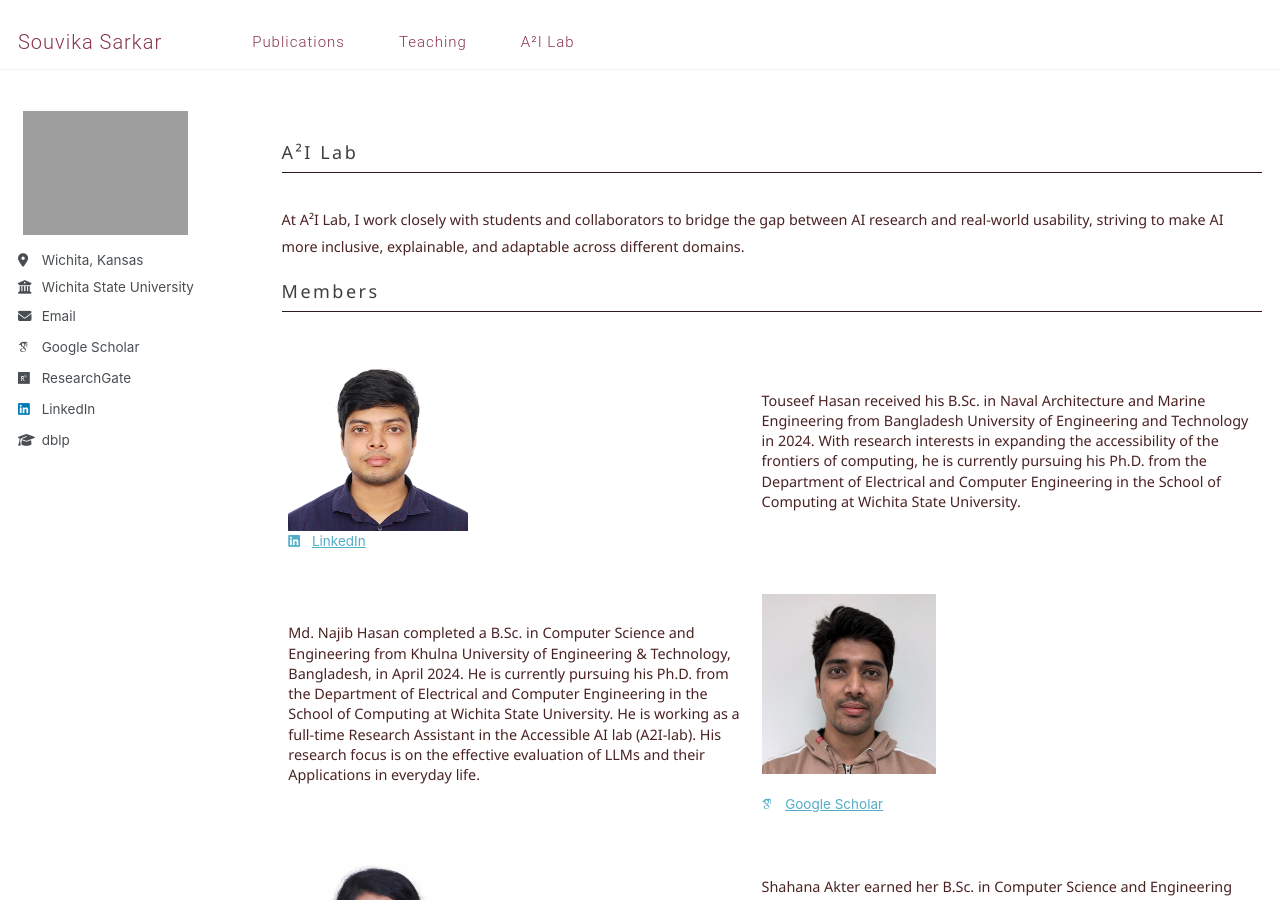
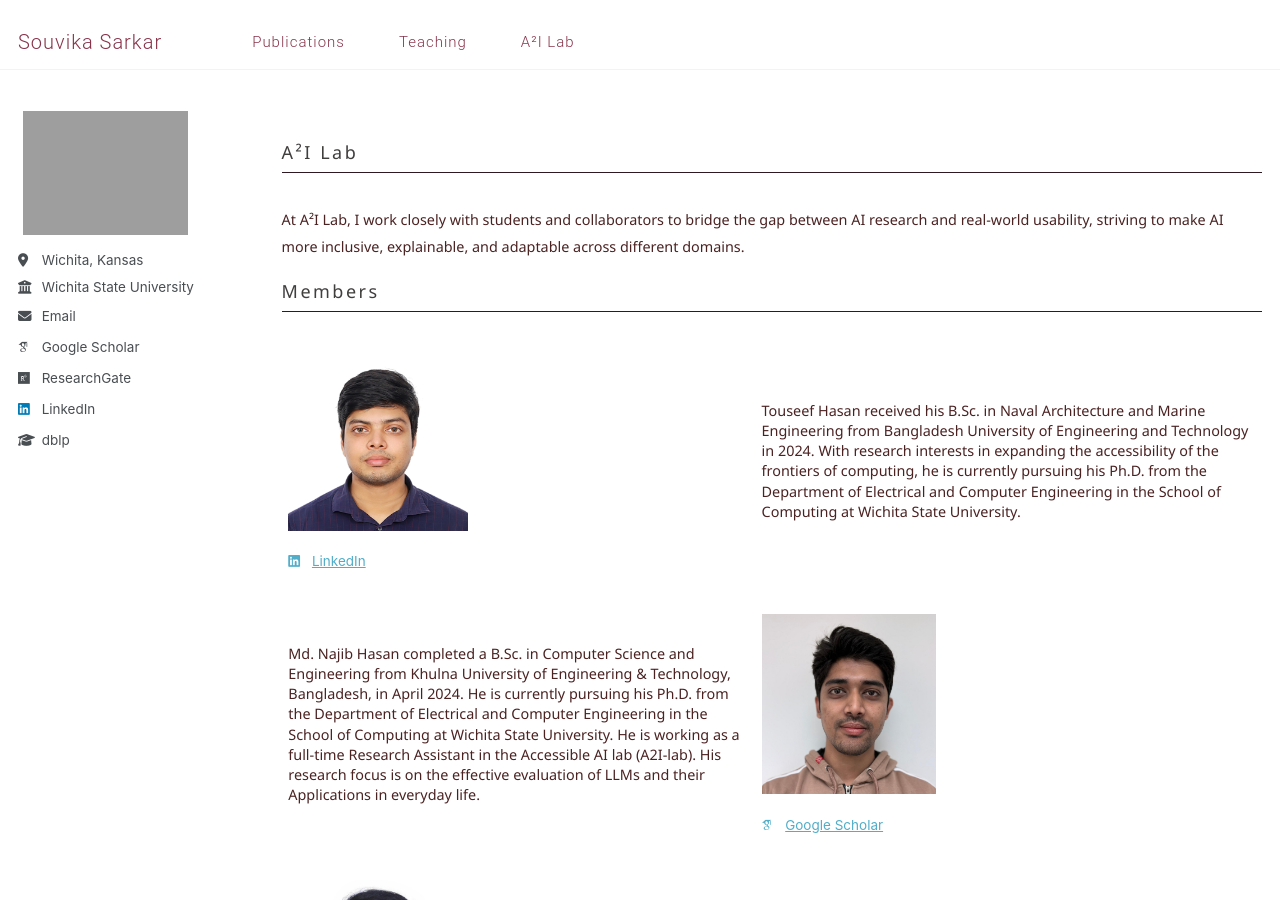
Before and after one commit to Souvika/souvika.github.io, a Jekyll site: the page built from _pages/lab.html, in a window 1280 px wide and 900 px high. Built offline with Jekyll 4.4.1, drawn with Linux system fonts in a browser that asks for light colours; some web fonts are replaced.

Commit message:
Update Students.

```diff
--- a/_includes/archive-single.html
+++ b/_includes/archive-single.html
@@ -45,7 +45,7 @@
         <table style="border-collapse: collapse; text-align: left; border: none;">
           <tbody>
             <tr style="border: none;">
-              <td style="border: none; padding-bottom: 2rem;"><img src='/images/Touseef.png' style='height:10rem;'><br/><a href="https://www.linkedin.com/in/touseefh/"><i class="fab fa-fw fa-linkedin icon-pad-right" aria-hidden="true"></i>LinkedIn</a></td>
+              <td style="border: none; padding-bottom: 2rem;"><img src='/images/Touseef.png' style='height:10rem;'><br/><br/><a href="https://www.linkedin.com/in/touseefh/"><i class="fab fa-fw fa-linkedin icon-pad-right" aria-hidden="true"></i>LinkedIn</a></td>
                 <td style="border: none; padding-bottom: 2rem;"><span class="news-content-teaching">Touseef Hasan received his B.Sc. in Naval Architecture and Marine Engineering from Bangladesh University of Engineering and Technology in 2024. With research interests in expanding the accessibility of the frontiers of computing, he is currently pursuing his Ph.D. from the Department of Electrical and Computer Engineering in the School of Computing at Wichita State University.</span></td>
             </tr>
             <tr style="border: none; margin-bottom: 2rem">
@@ -53,7 +53,7 @@
                 <td style="border: none; padding-bottom: 2rem;"><img src='/images/Najib.png' style='height:10rem;'><br/><br/><a href="https://scholar.google.com/citations?user=J-ZK5OUAAAAJ&hl=en"><i class="ai ai-google-scholar icon-pad-right"></i>Google Scholar</a></td>
             </tr>
             <tr style="border: none; margin-bottom: 2rem">
-                <td style="border: none; padding-bottom: 2rem;"><img src='/images/Sahana.png' style='height:10rem;'><br/><a href="https://www.linkedin.com/in/shahana-akter-p"><i class="fab fa-fw fa-linkedin icon-pad-right" aria-hidden="true"></i>LinkedIn</a></td>
+                <td style="border: none; padding-bottom: 2rem;"><img src='/images/Sahana.png' style='height:10rem;'><br/><br/><a href="https://www.linkedin.com/in/shahana-akter-p"><i class="fab fa-fw fa-linkedin icon-pad-right" aria-hidden="true"></i>LinkedIn</a></td>
                 <td style="border: none; padding-bottom: 2rem;"><span class="news-content-teaching">Shahana Akter earned her B.Sc. in Computer Science and Engineering from Khulna University of Engineering & Technology (KUET), Bangladesh, in August 2025. She is now pursuing a Ph.D. in the School of Computing at Wichita State University, USA, within the Department of Electrical and Computer Engineering. She currently serves as a Graduate Teaching Assistant for the Introduction to Database course. Her research centers on evaluating large language models (LLMs) and exploring their practical uses in real life.</span></td>
             </tr>
           </tbody>
```
